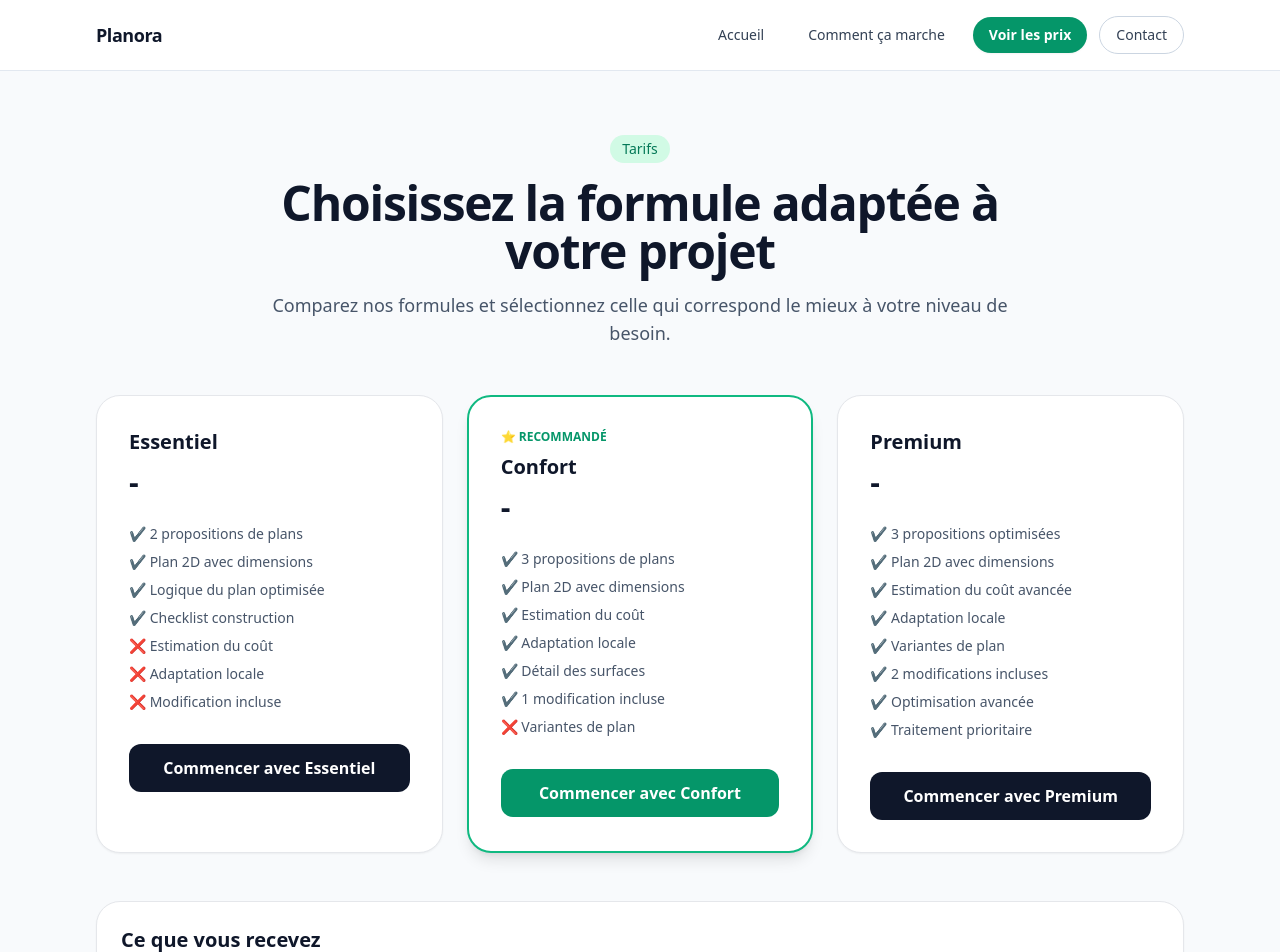
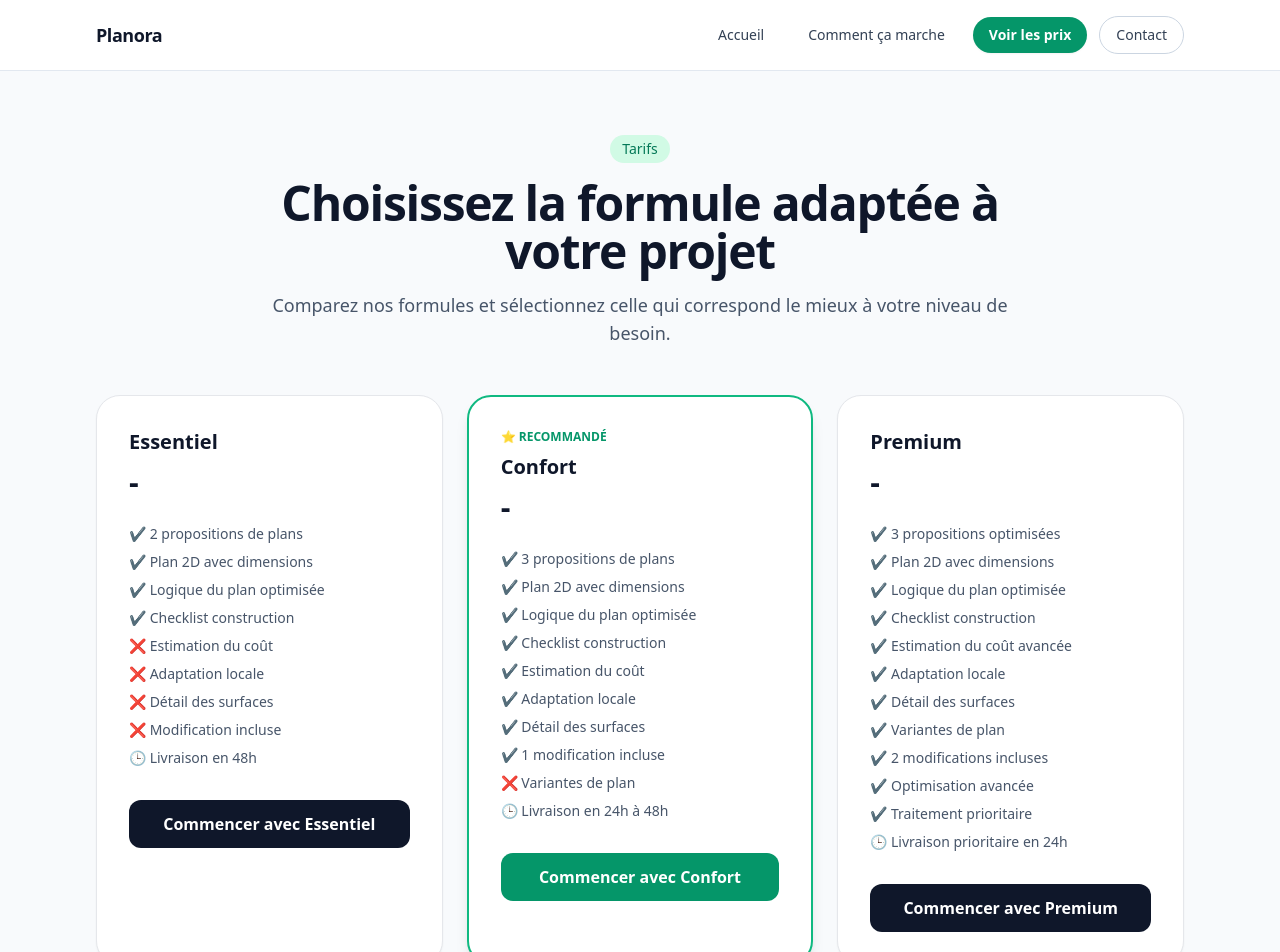
Before and after one commit to Sorel91/plan-africa-app, a Next.js app: page /prix in a window 1280 px wide. Shown: the top 952 px of the page. Built offline with nearby package versions, Linux system fonts and the light colour scheme; no server answers; the database is empty.

Commit message:
Update page.js

```diff
--- a/app/prix/page.js
+++ b/app/prix/page.js
@@ -82,7 +82,9 @@ export default function PricingPage() {
               <li>✔ Checklist construction</li>
               <li>❌ Estimation du coût</li>
               <li>❌ Adaptation locale</li>
+              <li>❌ Détail des surfaces</li>
               <li>❌ Modification incluse</li>
+              <li>🕒 Livraison en 48h</li>
             </ul>
 
             <button
@@ -107,11 +109,14 @@ export default function PricingPage() {
             <ul className="mt-6 space-y-2 text-sm text-slate-600">
               <li>✔ 3 propositions de plans</li>
               <li>✔ Plan 2D avec dimensions</li>
+              <li>✔ Logique du plan optimisée</li>
+              <li>✔ Checklist construction</li>
               <li>✔ Estimation du coût</li>
               <li>✔ Adaptation locale</li>
               <li>✔ Détail des surfaces</li>
               <li>✔ 1 modification incluse</li>
               <li>❌ Variantes de plan</li>
+              <li>🕒 Livraison en 24h à 48h</li>
             </ul>
 
             <button
@@ -132,12 +137,16 @@ export default function PricingPage() {
             <ul className="mt-6 space-y-2 text-sm text-slate-600">
               <li>✔ 3 propositions optimisées</li>
               <li>✔ Plan 2D avec dimensions</li>
+              <li>✔ Logique du plan optimisée</li>
+              <li>✔ Checklist construction</li>
               <li>✔ Estimation du coût avancée</li>
               <li>✔ Adaptation locale</li>
+              <li>✔ Détail des surfaces</li>
               <li>✔ Variantes de plan</li>
               <li>✔ 2 modifications incluses</li>
               <li>✔ Optimisation avancée</li>
               <li>✔ Traitement prioritaire</li>
+              <li>🕒 Livraison prioritaire en 24h</li>
             </ul>
 
             <button
```
